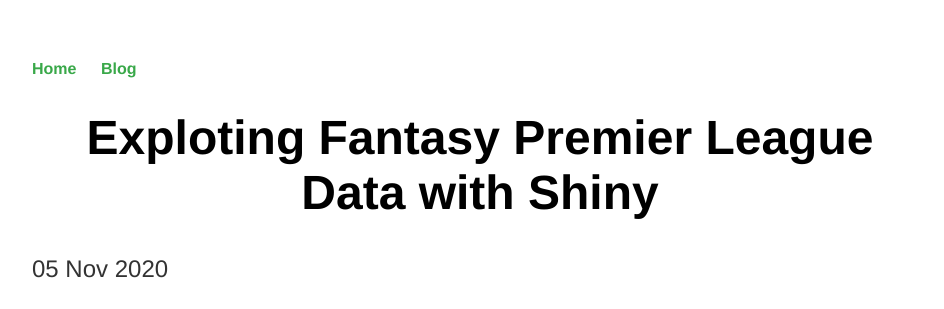
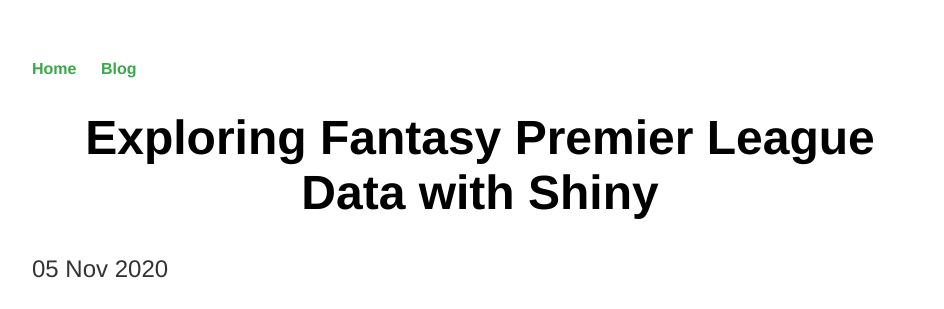
Before and after one commit to purtill/purtill.github.io, a Jekyll site: the page built from _posts/2020-11-05-Exploring Fantasy Premier League Data with Shiny.md, in a window 1280 px wide, cut to the strip 0-771 px from the top of the page. Shown: the top 309 px of the strip, without its empty margins (160-1104 px from the left). Built offline with Jekyll 4.4.1, drawn with Linux system fonts in a browser that asks for light colours; our own code applies the rules of GitHub Pages for plain Markdown files.

Commit message:
Fixing words

```diff
--- a/_posts/2020-11-05-Exploring Fantasy Premier League Data with Shiny.md
+++ b/_posts/2020-11-05-Exploring Fantasy Premier League Data with Shiny.md
@@ -1,6 +1,6 @@
 ---
 
-title: "Exploting Fantasy Premier League Data with Shiny"
+title: "Exploring Fantasy Premier League Data with Shiny"
 
 ---
 
--- a/index.html
+++ b/index.html
@@ -4,6 +4,5 @@ title: Matt Purtill
 ---
 <div class="blurb">
 	<h1>Matt Purtill</h1>
-	<p>I currently work as a researcher in city tourism promotion. In my spare time I explore London's running routes,
-	scale bouldering gym walls and search tirelessly for the perfect sourdough bread recipe.</p>
+	<p>Welcome to my site. On my blog you will find some of the things that I have built.</p>
 </div><!-- /.blurb -->
```
